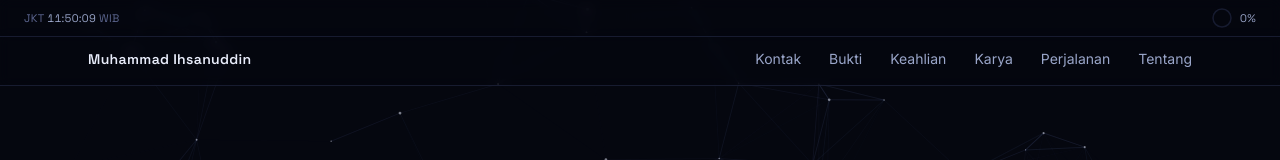
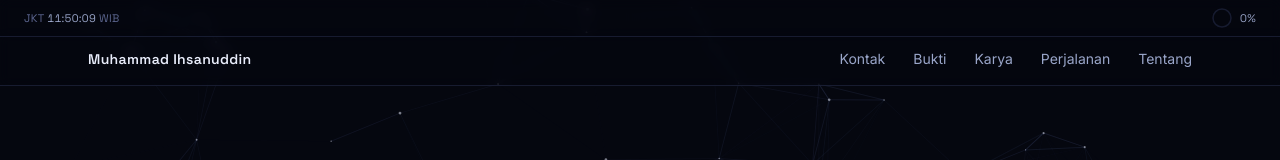
Before and after one commit to theartivator/cv-ihsanuddin, a React (Vite) app: page / in a window 1280 px wide. Shown: the top 160 px of the page. Built offline with nearby package versions, Linux system fonts and the light colour scheme.

Commit message:
Hapus link nav Keahlian

```diff
--- a/src/components/Nav.jsx
+++ b/src/components/Nav.jsx
@@ -4,7 +4,6 @@ import { profile } from "../data/content";
 const links = [
   { href: "#contact", label: "Kontak" },
   { href: "#proof", label: "Bukti" },
-  { href: "#skills", label: "Keahlian" },
   { href: "#work", label: "Karya" },
   { href: "#experience", label: "Perjalanan" },
   { href: "#about", label: "Tentang" },
```
